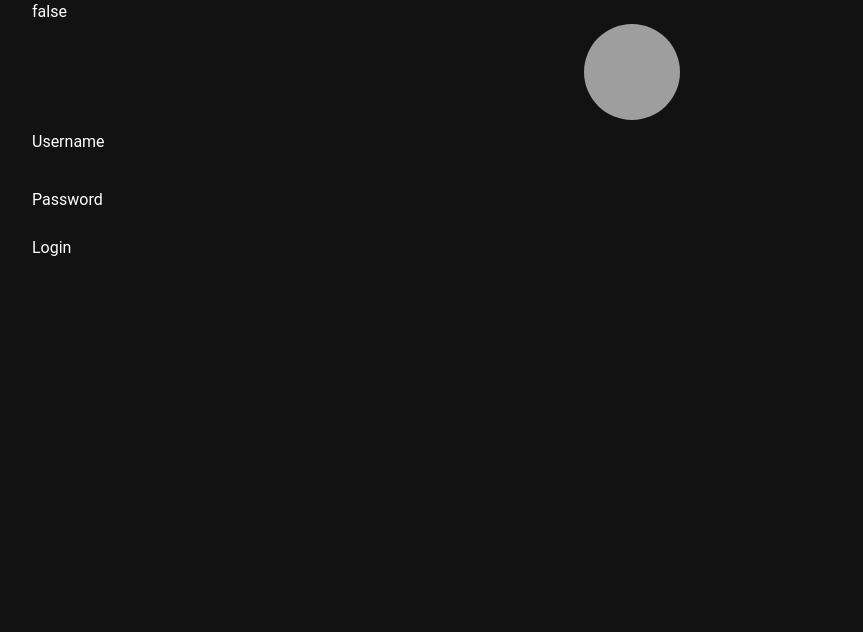
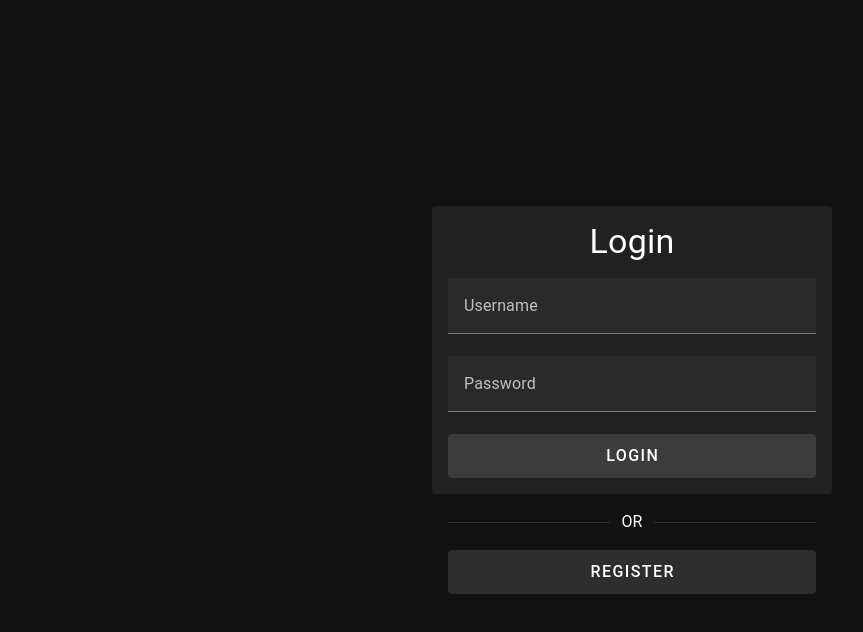
Before and after one commit to AxewB/web-store, a Vue app in the folder frontend/: page /login in a window 1280 px wide. Shown: the top 632 px of the page, without its empty margins (8-871 px from the left). Built offline with nearby package versions, Linux system fonts and the light colour scheme; grey boxes are pictures that could not be loaded.

Commit message:
made auth looking better

```diff
--- a/frontend/src/components/user/UserLogin.vue
+++ b/frontend/src/components/user/UserLogin.vue
@@ -1,89 +1,86 @@
 <template>
-  <div class="col-md-12">
-    {{ loggedIn }}
-    <div class="">
-      <img
-        id="profile-img"
-        src="//ssl.gstatic.com/accounts/ui/avatar_2x.png"
-        class="profile-img-card"
-      />
-      <Form @submit="handleLogin" :validation-schema="schema">
-        <div class="form-group">
-          <label for="username">Username</label>
-          <Field name="username" type="text" class="form-control" />
-          <ErrorMessage name="username" class="error-feedback" />
-        </div>
-        <div class="form-group">
-          <label for="password">Password</label>
-          <Field name="password" type="password" class="form-control" />
-          <ErrorMessage name="password" class="error-feedback" />
-        </div>
+    <v-sheet
+    height="100vh"
+    class="d-flex
+          justify-center
+          align-center
+          flex-column
+          bg-transparent"
+    >
+      <v-sheet
+      class="pa-4 rounded d-flex flex-column"
+      width="400px">
+      <span class="text-h4 mb-4 text-center">
+        Login
+      </span>
+      <form @submit.prevent="submit">
+        <v-text-field
+          v-model="username.value.value"
+          :error-messages="username.errorMessage.value"
+          label="Username"
+        ></v-text-field>
+        <v-text-field
+          v-model="password.value.value"
+          :error-messages="password.errorMessage.value"
+          type="password"
+          label="Password"
+        ></v-text-field>
+        <v-btn type="submit" variant="tonal" size="large" width="100%">Login</v-btn>
+      </form>
+      </v-sheet>
+      <v-sheet class="pa-4 bg-transparent rounded d-flex flex-row" width="400px">
+        <v-divider class="mt-3 mr-3" />
+        OR
+        <v-divider class="mt-3 ml-3" />
 
-        <div class="form-group">
-          <button class="btn btn-primary btn-block" :disabled="loading">
-            <span
-              v-show="loading"
-              class="spinner-border spinner-border-sm"
-            ></span>
-            <span>Login</span>
-          </button>
-        </div>
-
-        <div class="form-group">
-          <div v-if="message" class="alert alert-danger" role="alert">
-            {{ message }}
-          </div>
-        </div>
-      </Form>
-    </div>
-  </div>
+      </v-sheet>
+      <v-sheet
+      class="px-4 bg-transparent rounded d-flex flex-column"
+      width="400px">
+      <v-btn
+        variant="tonal"
+        size="large"
+        :to="{ path: '/user/register'}">
+        Register
+      </v-btn>
+    </v-sheet>
+    </v-sheet>
 </template>
 
-<script>
-import { Form, Field, ErrorMessage } from "vee-validate";
-import * as yup from "yup";
-import { useUserStore } from "@/stores/userStore";
-export default {
-  name: "Login",
-  components: {
-    Form,
-    Field,
-    ErrorMessage,
+<script setup>
+import { useField, useForm } from 'vee-validate'
+import { ref, computed, onMounted } from 'vue';
+import { useUserStore } from '@/stores/userStore';
+import { useRouter } from 'vue-router';
+
+const userStore = useUserStore();
+const router = useRouter();
+
+const { handleSubmit } = useForm({
+  validationSchema: {
+    username (value) {
+      if (value?.length >= 2) return true
+
+      return 'Username needs to be at least 2 characters.'
     },
-  data() {
-    const schema = yup.object().shape({
-      username: yup.string().required("Username is required!"),
-      password: yup.string().required("Password is required!"),
-    });
+    password (value) {
+      if (value?.length > 0) return true
 
-    return {
-      loading: false,
-      message: "",
-      schema,
-      userStore: useUserStore(),
-    };
-  },
-  computed: {
-    loggedIn() {
-      return this.userStore.user.status.loggedIn;
+      return 'Password is required.'
     },
   },
-  created() {
-    if (this.loggedIn) {
-      this.$router.push("/profile");
-    }
-  },
-  methods: {
-    handleLogin(user) {
-      this.loading = true;
-
-      this.userStore.login(user).then(
+})
+const username = useField('username')
+const password = useField('password')
+const message = ref("")
+const submit = handleSubmit(user => {
+  console.log('user', user)
+  userStore.login(user).then(
     () => {
-          this.$router.push("/profile");
+      router.push("user/profile");
     },
     (error) => {
-          this.loading = false;
-          this.message =
+      message.value =
         (error.response &&
           error.response.data &&
           error.response.data.message) ||
@@ -91,46 +88,14 @@ export default {
         error.toString();
     }
   );
+})
+const loggedIn = computed(() => {
+    return userStore.user.status.loggedIn;
   },
-  },
-};
+)
+onMounted(() => {
+  if (loggedIn.value) {
+    router.push('/user/profile');
+  }
+})
 </script>
-
-<style scoped>
-label {
-  display: block;
-  margin-top: 10px;
-}
-
-.card-container.card {
-  max-width: 350px !important;
-  padding: 40px 40px;
-}
-
-.card {
-  background-color: #f7f7f7;
-  padding: 20px 25px 30px;
-  margin: 0 auto 25px;
-  margin-top: 50px;
-  -moz-border-radius: 2px;
-  -webkit-border-radius: 2px;
-  border-radius: 2px;
-  -moz-box-shadow: 0px 2px 2px rgba(0, 0, 0, 0.3);
-  -webkit-box-shadow: 0px 2px 2px rgba(0, 0, 0, 0.3);
-  box-shadow: 0px 2px 2px rgba(0, 0, 0, 0.3);
-}
-
-.profile-img-card {
-  width: 96px;
-  height: 96px;
-  margin: 0 auto 10px;
-  display: block;
-  -moz-border-radius: 50%;
-  -webkit-border-radius: 50%;
-  border-radius: 50%;
-}
-
-.error-feedback {
-  color: red;
-}
-</style>
--- a/frontend/src/components/user/UserRegister.vue
+++ b/frontend/src/components/user/UserRegister.vue
@@ -1,101 +1,100 @@
 <template>
-  <div class="col-md-12">
-    <div class="">
-      <img
-        id="profile-img"
-        src="//ssl.gstatic.com/accounts/ui/avatar_2x.png"
-        class="profile-img-card"
-      />
-      <Form @submit="handleRegister" :validation-schema="schema">
-        <div v-if="!successful">
-          <div class="form-group">
-            <label for="username">Username</label>
-            <Field name="username" type="text" class="form-control" />
-            <ErrorMessage name="username" class="error-feedback" />
-          </div>
-          <div class="form-group">
-            <label for="email">Email</label>
-            <Field name="email" type="email" class="form-control" />
-            <ErrorMessage name="email" class="error-feedback" />
-          </div>
-          <div class="form-group">
-            <label for="password">Password</label>
-            <Field name="password" type="password" class="form-control" />
-            <ErrorMessage name="password" class="error-feedback" />
-          </div>
+    <v-sheet
+    height="100vh"
+    class="d-flex
+          justify-center
+          align-center
+          flex-column
+          bg-transparent"
+    >
+      <v-sheet
+      class="pa-4 rounded d-flex flex-column"
+      width="400px">
+      <span class="text-h4 mb-4 text-center">
+        Register
+      </span>
+      <form @submit.prevent="submit">
+        <v-text-field
+          v-model="username.value.value"
+          :error-messages="username.errorMessage.value"
+          label="Username"
+        ></v-text-field>
+        <v-text-field
+          v-model="email.value.value"
+          :error-messages="email.errorMessage.value"
+          type="email"
+          label="Email"
+        ></v-text-field>
+        <v-text-field
+          v-model="password.value.value"
+          :error-messages="password.errorMessage.value"
+          type="password"
+          label="Password"
+        ></v-text-field>
+        <v-btn type="submit" variant="tonal" size="large" width="100%">Register</v-btn>
+      </form>
 
-          <div class="form-group">
-            <button class="btn btn-primary btn-block" :disabled="loading">
-              <span
-                v-show="loading"
-                class="spinner-border spinner-border-sm"
-              ></span>
-              Sign Up
-            </button>
-          </div>
-        </div>
-      </Form>
+      </v-sheet>
+      <v-sheet class="pa-4 bg-transparent rounded d-flex flex-row" width="400px">
+        <v-divider class="mt-3 mr-3" />
+        OR
+        <v-divider class="mt-3 ml-3" />
 
-      <div
-        v-if="message"
-        class="alert"
-        :class="successful ? 'alert-success' : 'alert-danger'"
-      >
-        {{ message }}
-      </div>
-    </div>
-  </div>
+      </v-sheet>
+      <v-sheet
+      class="px-4 bg-transparent rounded d-flex flex-column"
+      width="400px">
+      <v-btn
+        variant="tonal"
+        size="large"
+        :to="{ path: '/user/login'}">
+        Login
+      </v-btn>
+    </v-sheet>
+    </v-sheet>
+
 </template>
 
 <script setup>
-import { ref, computed, onMounted } from 'vue'
-import { useRouter } from "vue-router";
-import { Form, Field, ErrorMessage } from "vee-validate";
-import * as yup from "yup";
-import { useUserStore } from "@/stores/userStore";
+import { useField, useForm } from 'vee-validate'
+import { ref, computed, onMounted } from 'vue';
+import { useUserStore } from '@/stores/userStore';
+import { useRouter } from 'vue-router';
 
 const userStore = useUserStore();
-const router = useRouter()
+const router = useRouter();
 
-const successful = ref(false)
-const loading = ref(false)
+const { handleSubmit } = useForm({
+  validationSchema: {
+    username (value) {
+      if (value?.length >= 2) return true
+
+      return 'Username needs to be at least 2 characters.'
+    },
+    password (value) {
+      if (value?.length > 0) return true
+
+      return 'Password is required.'
+    },
+    email (value) {
+      const re = /^(([^<>()[\]\\.,;:\s@\"]+(\.[^<>()[\]\\.,;:\s@\"]+)*)|(\".+\"))@((\[[0-9]{1,3}\.[0-9]{1,3}\.[0-9]{1,3}\.[0-9]{1,3}\])|(([a-zA-Z\-0-9]+\.)+[a-zA-Z]{2,}))$/
+      if (value.match(re)) return true
+
+      return 'Please enter a valid email address.'
+    }
+  },
+})
+const username = useField('username')
+const password = useField('password')
+const email = useField('email')
 const message = ref("")
-
-
-const schema = yup.object().shape({
-      username: yup
-        .string()
-        .required("Username is required!")
-        .min(3, "Must be at least 3 characters!")
-        .max(20, "Must be maximum 20 characters!"),
-      email: yup
-        .string()
-        .required("Email is required!")
-        .email("Email is invalid!")
-        .max(50, "Must be maximum 50 characters!"),
-      password: yup
-        .string()
-        .required("Password is required!")
-        .min(6, "Must be at least 6 characters!")
-        .max(40, "Must be maximum 40 characters!"),
-    });
-
-
-const loggedIn = computed(() => {
-    return userStore.user.status.loggedIn;
-  },
-)
-
-const handleRegister = (user) => {
+const submit = handleSubmit(user => {
   message.value = "";
-  successful.value = false;
-  loading.value = true;
 
   userStore.register(user).then(
     (data) => {
+      console.log(data)
       message.value = data.message;
-      successful.value = true;
-      loading.value = false;
     },
     (error) => {
       message.value =
@@ -104,25 +103,18 @@ const handleRegister = (user) => {
           error.response.data.message) ||
         error.message ||
         error.toString();
-      successful.value = false;
-      loading.value = false;
     }
   );
-}
+})
 
+
+const loggedIn = computed(() => {
+    return userStore.user.status.loggedIn;
+  },
+)
 onMounted(() => {
   if (loggedIn.value) {
-    router.push("/profile");
+    router.push('/user/profile');
   }
 })
 </script>
-
-<style scoped>
-label {
-  display: block;
-  margin-top: 10px;
-}
-.error-feedback {
-  color: red;
-}
-</style>
--- a/frontend/src/services/auth.service.js
+++ b/frontend/src/services/auth.service.js
@@ -12,6 +12,7 @@ class AuthService {
       .then(response => {
         if (response.data.accessToken) {
           localStorage.setItem('user', JSON.stringify(response.data));
+          location.reload();
         }
 
         return response.data;
@@ -20,6 +21,7 @@ class AuthService {
 
   logout() {
     localStorage.removeItem('user');
+    location.reload();
   }
 
   register(user) {
```
Also changed, not shown: frontend/src/components/user/UserProfile.vue (+18 -17 lines), frontend/src/pages/AuthPage.vue (deleted, +0 -31 lines), frontend/src/components/user/UserOrders.vue (renamed from frontend/src/components/user/UserOrderHistory.vue). Lines whose indentation alone changed are shown as unchanged.
